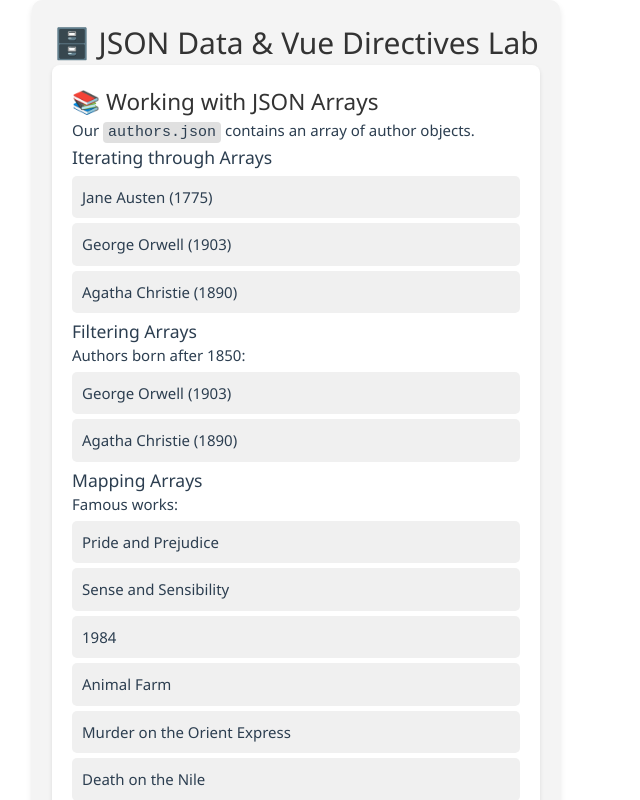
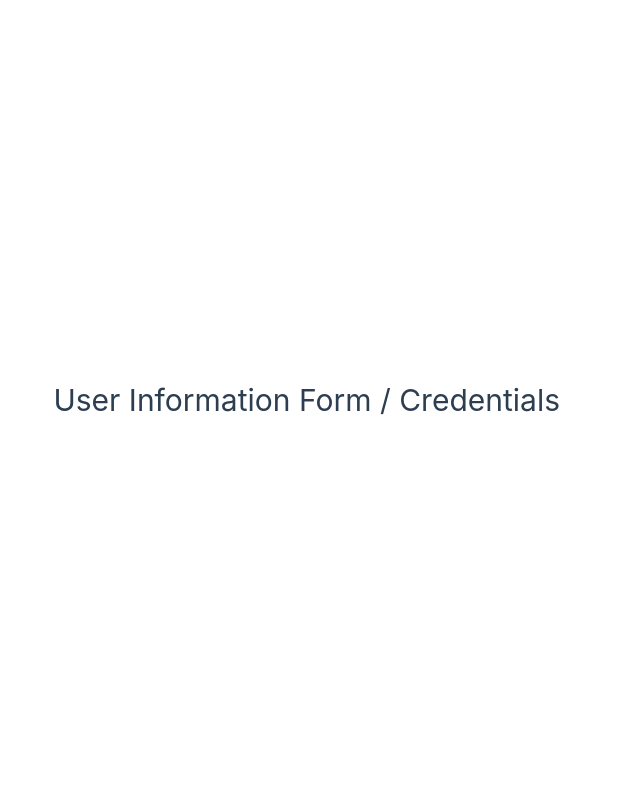
Before and after one commit to yangunro/FIT5032--efolio, a Vue app: page / in a window 1280 px wide. Shown: the top 800 px of the page, without its empty margins (0-640 px from the left). Built offline with nearby package versions, Linux system fonts and the light colour scheme.

Commit message:
Update 3.1 Activities 1

```diff
--- a/src/App.vue
+++ b/src/App.vue
@@ -2,11 +2,13 @@
 import HelloWorld from './components/HelloWorld.vue'
 import JSON from './components/JSON.vue';
 import TheWelcome from './components/TheWelcome.vue'
+import Form from './components/Form.vue'
 </script>
 
 <template>
   <header>
-    <JSON/>
+    <!-- <JSON /> -->
+    <Form />
   </header>
 
 </template>
--- /dev/null
+++ b/src/components/Form.vue
@@ -0,0 +1,13 @@
+<template>
+    <div>
+        <h1>User Information Form / Credentials</h1>
+    </div>
+</template>
+
+<script setup>
+
+</script>
+
+<style scoped>
+
+</style>
--- a/src/components/JSON.vue
+++ b/src/components/JSON.vue
@@ -130,11 +130,13 @@
 // Activity 4: Find author by name
 const orwell = computed(() => {
   // TODO: CODE TO FIND AUTHOR BY NAME HERE
+  return authors.find((author)=> author.name === "Jane Austen")
 })
 
 // Activity 5: Find author by ID
 const austen = computed(() => {
   // TODO: CODE TO FIND AUTHOR BY ID HERE
+  return authors.find((author)=> author.id === 2)
 })
 </script>
 
```
